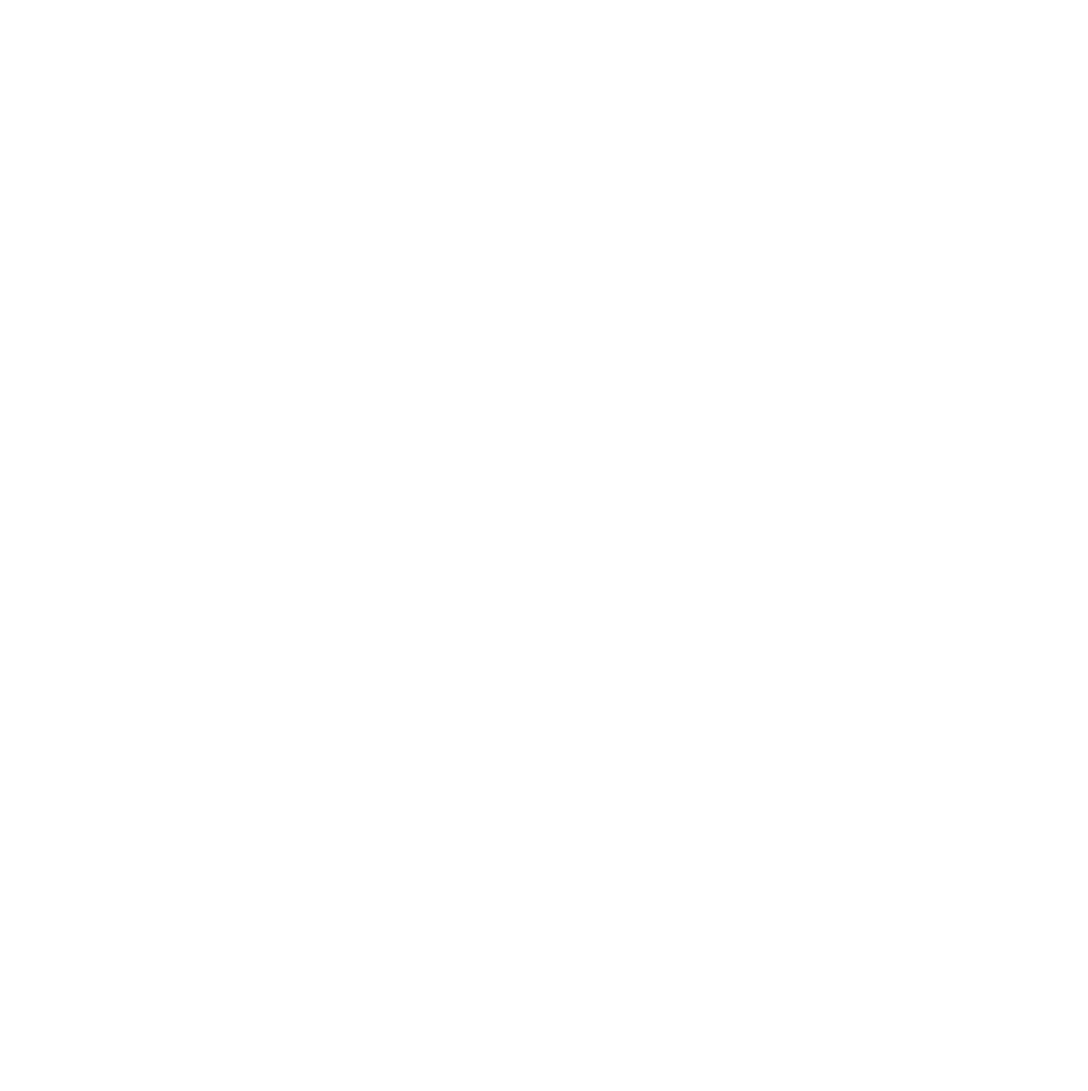
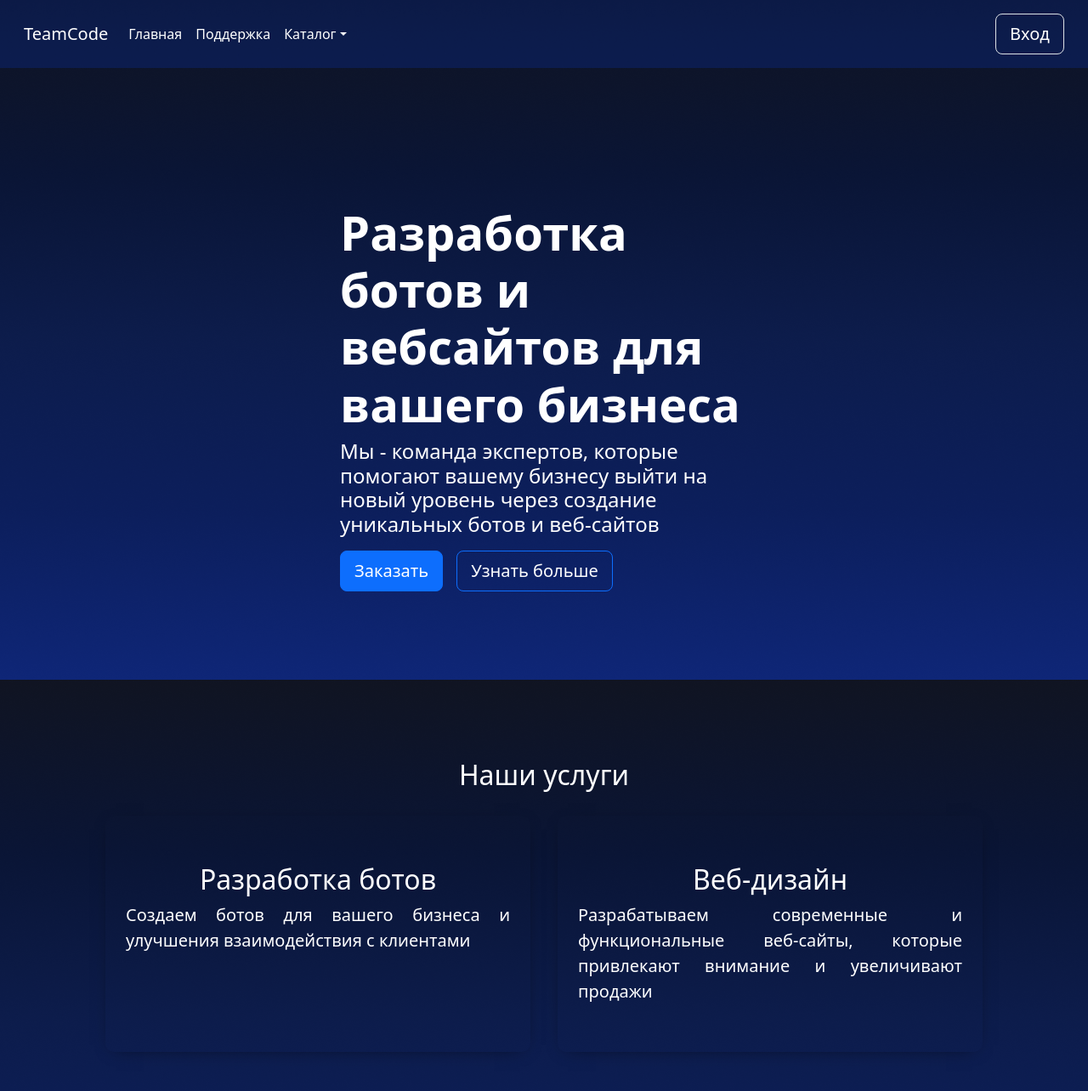
Before and after one commit to KyKyRuZa/TeamCode, a React (Vite) app: page / in a window 1280 px wide. Before the commit this address had no page. Shown: the top 1284 px of the page at 85% size. Before the commit the page ends 800 px from the top, so only its background shows below. Built offline with nearby package versions, Linux system fonts and the light colour scheme; no server answers.

Commit message:
Initial commit

```diff
--- a/src/App.jsx
+++ b/src/App.jsx
@@ -3,14 +3,13 @@ import Home from './pages/Home'
 import Register from './pages/Singup'
 import Login from './pages/Login'
 
-
 function App() {
   return (
     <BrowserRouter>
       <Routes>
-        <Route path="teamcode/" element={<Home/>}></Route>
-        <Route path="teamcode/singup" element={<Register/>}></Route>
-        <Route path="teamcode/login" element={<Login/>}></Route>
+        <Route path="/" element={<Home/>}></Route>
+        <Route path="/register" element={<Register/>}></Route>
+        <Route path="/login" element={<Login/>}></Route>
       </Routes>
     </BrowserRouter>
   )
--- a/src/index.css
+++ b/src/index.css
@@ -0,0 +1,3 @@
+::-webkit-scrollbar{
+    display: none;
+}
--- a/src/main.jsx
+++ b/src/main.jsx
@@ -1,8 +1,10 @@
+import './index.css'
 import { StrictMode } from 'react'
 import { createRoot } from 'react-dom/client'
 import App from './App.jsx'
 import 'bootstrap/dist/css/bootstrap.min.css'
 import 'bootstrap/dist/js/bootstrap.js'
+import 'bootstrap-icons/font/bootstrap-icons.css'
 
 createRoot(document.getElementById('root')).render(
   <StrictMode>
--- a/src/pages/Home.jsx
+++ b/src/pages/Home.jsx
@@ -1,7 +1,7 @@
 import axios from "axios"
 import { useEffect } from "react"
 import { Link, useNavigate } from "react-router-dom"
-
+import './page.css'
 const Home = () => {
 const navigate = useNavigate
     const fetchUser = async () => {
@@ -22,37 +22,69 @@ const navigate = useNavigate
     useEffect(()=> {
         fetchUser()
     })
+
     return(
-        <>
-        <nav className="navbar navbar-expand-lg bg-light p-md-3">
+    <><body>
+         <nav className="navbar navbar-expand-lg p-md-3 sticky-top">
             <div className="container-fluid">
-                <Link to="/teamcode/" className="navbar-brand">TeamCode</Link>
+                <Link to="/" className="navbar-brand text-white">TeamCode</Link>
             <button className="navbar-toggler" type="button" data-bs-toggle="collapse" data-bs-target="#navbarSupportedContent" aria-controls="navbarSupportedContent" aria-expanded="false" aria-label="Toggle navigation">
                 <span className="navbar-toggler-icon"></span>
             </button>
             <div className="collapse navbar-collapse" id="navbarSupportedContent">
                 <ul className="navbar-nav me-auto mb-2 mb-lg-0">
                     <li className="nav-item">
-                        <Link to="/teamcode/" className="nav-link">Главная</Link>
+                        <Link to="/" className="nav-link text-white">Главная</Link>
                     </li>
                     <li className="nav-item">
-                        <Link to="/teamcode/" className="nav-link">Поддержка</Link>
+                        <Link to="/" className="nav-link text-white">Поддержка</Link>
                     </li>
                     <li className="nav-item dropdown">
-                        <a className="nav-link dropdown-toggle" href="#" id="navbarDropdown" role="button" data-bs-toggle="dropdown" aria-expanded="false">Каталог</a>
+                        <a className="nav-link dropdown-toggle text-white" href="#" id="navbarDropdown" role="button" data-bs-toggle="dropdown" aria-expanded="false">Каталог</a>
                         <ul className="dropdown-menu" aria-labelledby="navbarDropdown">
-                            <li><Link to="/teamcode/" className="dropdown-item">Webapp</Link></li>
-                            <li><Link to="/teamcode/" className="dropdown-item">TeamCode</Link></li>
+                            <li><Link to="/" className="dropdown-item ">Webapp</Link></li>
+                            <li><Link to="/" className="dropdown-item ">Website</Link></li>
                         </ul>
                     </li>
                 </ul>
                 <form className="d-flex">
-                <Link to="/teamcode/login" className='btn btn-default border w-100 text-decoration-none'>Вход</Link>
+                <Link to="/login" className='btn btn-default border w-100 text-decoration-none btn-lg text-white'>Вход</Link>
                 </form>
             </div>
             </div>
         </nav>
-        </>
+        <main>
+            <div className="position-relative overflow-hidden p-3 p-md-5 m-md-3 ">
+                <div className="col-md-6 p-lg-5 mx-auto my-5">
+                    <h2 className="display-4 fw-bold text-white">Разработка ботов и вебсайтов для вашего бизнеса</h2>
+                    <h4 className="fw-normal mb-3 text-white">Мы - команда экспертов, которые помогают вашему бизнесу выйти на новый уровень через создание уникальных ботов и веб-сайтов</h4>
+                    <div className="d-flex gap-3 lead fw-normal">
+                        <Link className="btn btn-primary btn-lg">Заказать</Link>
+                        <Link className="btn btn-default border-primary btn-lg text-white">Узнать больше</Link>
+                    </div>
+                </div>
+                <div className="product-device shadow-sm d-none d-md-block"></div>
+                <div className="product-device product-device-2 shadow-sm d-none d-md-block"></div>
+            </div>
+            <section className="dark">Наши услуги
+                <div className="container d-flex py-4">
+                    <article className="postcard dark blue">
+                        <div className="postcard__text">
+                            <h1 className="postcard__title blue">Разработка ботов</h1>
+                            <div className="postcard__preview-txt">Создаем ботов для вашего бизнеса и улучшения взаимодействия с клиентами</div>
+                        </div>
+                    </article>
+                    <article className="postcard dark blue">
+                        <div className="postcard__text">
+                            <h1 className="postcard__title blue">Веб-дизайн</h1>
+                            <div className="postcard__preview-txt">Разрабатываем современные и функциональные веб-сайты, которые привлекают внимание и увеличивают продажи</div>
+                        </div>
+                    </article>
+                </div>
+            </section>
+        </main>
+    </body>
+    </>
     )
 }
 
--- a/src/pages/Login.jsx
+++ b/src/pages/Login.jsx
@@ -8,7 +8,6 @@ const Login = () => {
         password: ''
     })
     const navigate = useNavigate()
-
     const handleChanges = (e) => {
         setValues({...values, [e.target.name]:e.target.value})
     }
@@ -25,11 +24,12 @@ const Login = () => {
         }
     }
     return(
-        <div className="container">
+        <div className="container form">
                 <div className="row">
                     <div className="col-sm-9 col-md-7 col-lg-5 mx-auto">
-                        <div className="card border-1 shadow rounded-5 my-5">
-                            <div className="card-body p-4 p-sm-5">
+                        <div className="card border-1 shadow rounded-5 my-5 p-3 ">
+                            <Link to='/' className="close"><i className="bi bi-x-lg"></i></Link>
+                            <div className="card-body p-sm-5 ">
                                 <h2 className="card-title text-center mb-5 fw-light fs-5">Sign In</h2>
                                 <form onSubmit={handleSubmit}>
                                     <div className="mb-4">
@@ -44,7 +44,7 @@ const Login = () => {
                                     </div>
                                     <button type="submit" className="btn btn-success mb-4 w-100"><strong>Log in</strong></button>
                                     <div>
-                                        <Link to="/teamcode/singup" className='btn btn-default border w-100 text-decoration-none'>Create account</Link>
+                                        <Link to="/register" className='btn btn-default border w-100 text-decoration-none'>Create account</Link>
                                     </div>
                                 </form>
                             </div>
--- a/src/pages/Singup.jsx
+++ b/src/pages/Singup.jsx
@@ -1,6 +1,7 @@
 import { useState } from "react"
 import { Link, useNavigate } from "react-router-dom"
 import axios from 'axios'
+import './page.css'
 
 const Register = () => {
     const [values, setValues] = useState({
@@ -24,11 +25,12 @@ const Register = () => {
         }
     }
     return (
-        <div className="container">
+        <div className="container form">
                 <div className="row">
                     <div className="col-sm-9 col-md-7 col-lg-5 mx-auto">
-                        <div className="card border-1 shadow rounded-5 my-5">
-                            <div className="card-body p-4 p-sm-5">
+                        <div className="card border-1 shadow rounded-5 my-5 p-3">
+                        <Link to='/' className="close"><i className="bi bi-x-lg"></i></Link>
+                            <div className="card-body p-sm-5">
                                 <h2 className="card-title text-center mb-5 fw-light fs-5">Sign Up</h2>
                                     <form onSubmit={handleSubmit}>
                                         <div className="mb-4">
@@ -50,7 +52,7 @@ const Register = () => {
                                         </div>
                                         <button type="submit" className="btn btn-success mb-4 w-100"><strong>Sing Up</strong></button>
                                         <div>
-                                            <Link to="/teamcode/login" className='btn btn-default border w-100 text-decoration-none'>Login</Link>
+                                            <Link to="/login" className='btn btn-default border w-100 text-decoration-none'>Login</Link>
                                         </div>
                                     </form>
                             </div>
--- /dev/null
+++ b/src/pages/page.css
@@ -0,0 +1,63 @@
+body,
+nav{
+    background: url(../assets/back.png)no-repeat center center fixed;
+    background-size: cover;
+}
+.dark {
+    display: flex;
+    flex-direction: column;
+    align-items: center;
+    text-align: center;
+    padding: 2rem 0;
+    font-size: 32px;
+    color: white;
+}
+.form{
+    margin-top: 8%;
+}
+
+.container.d-flex {
+    justify-content: center;
+    gap: 2rem;
+    flex-wrap: wrap;
+  }
+.postcard {
+    display: flex;
+    flex-direction: column;
+    align-items: center;
+    box-shadow: 0 4px 21px -12px rgba(0, 0, 0, 0.8);
+    border-radius: 10px;
+    margin: 0 0 32px 0;
+    overflow: hidden;
+    position: relative;
+    color: #ffffff;
+    max-width: 500px;
+    border-radius: 10px;
+}
+.postcard__title {
+    font-size: 32px;
+}
+.postcard__text {
+    padding: 24px;
+    position: relative;
+    display: flex;
+    flex-direction: column;
+}
+.postcard__preview-txt {
+    overflow: hidden;
+    text-overflow: ellipsis;
+    text-align: justify;
+    height: 100%;
+    font-size: 20px;
+}
+h1 {
+    margin-bottom: 0.5rem;
+    font-weight: 500;
+    line-height: 1.2;
+}
+.close{
+    width: 25px;
+    cursor: pointer;
+    color: black;
+    font-size: 25px;
+}
```
Also changed, not shown: src/assets/back.png (added), src/assets/x-lg.svg (added).
